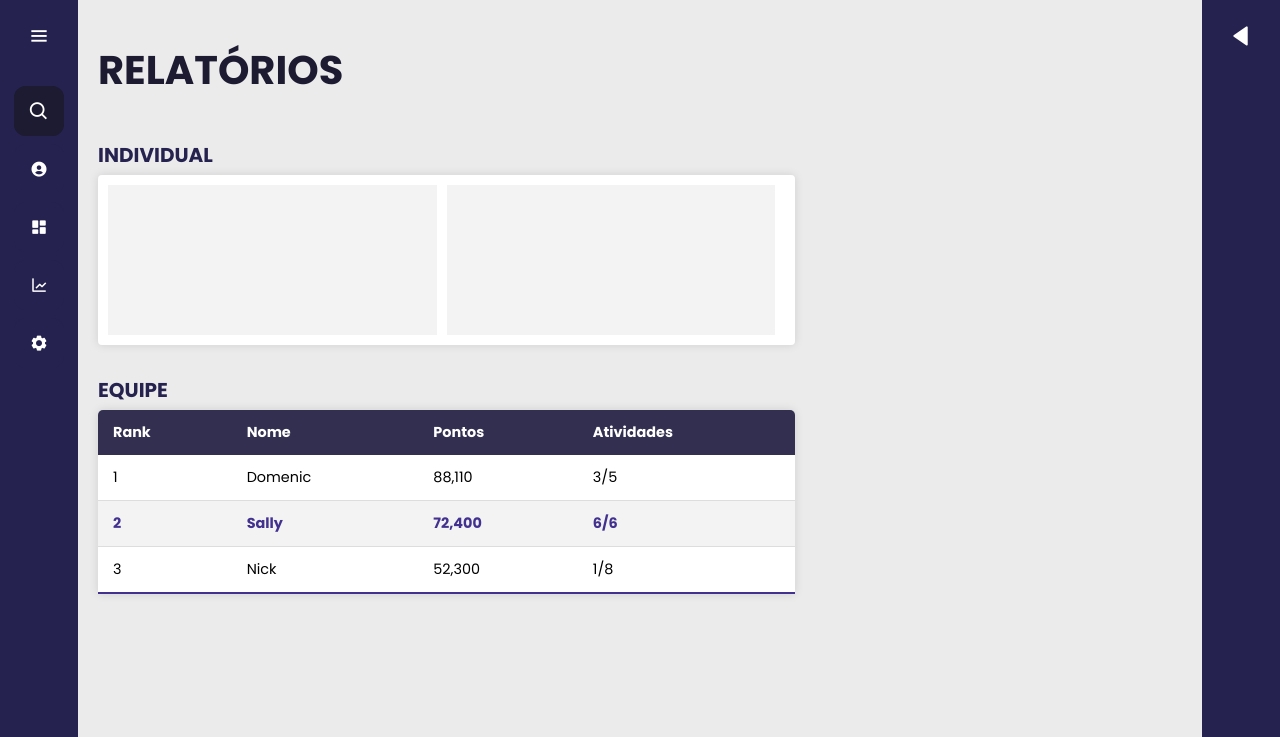
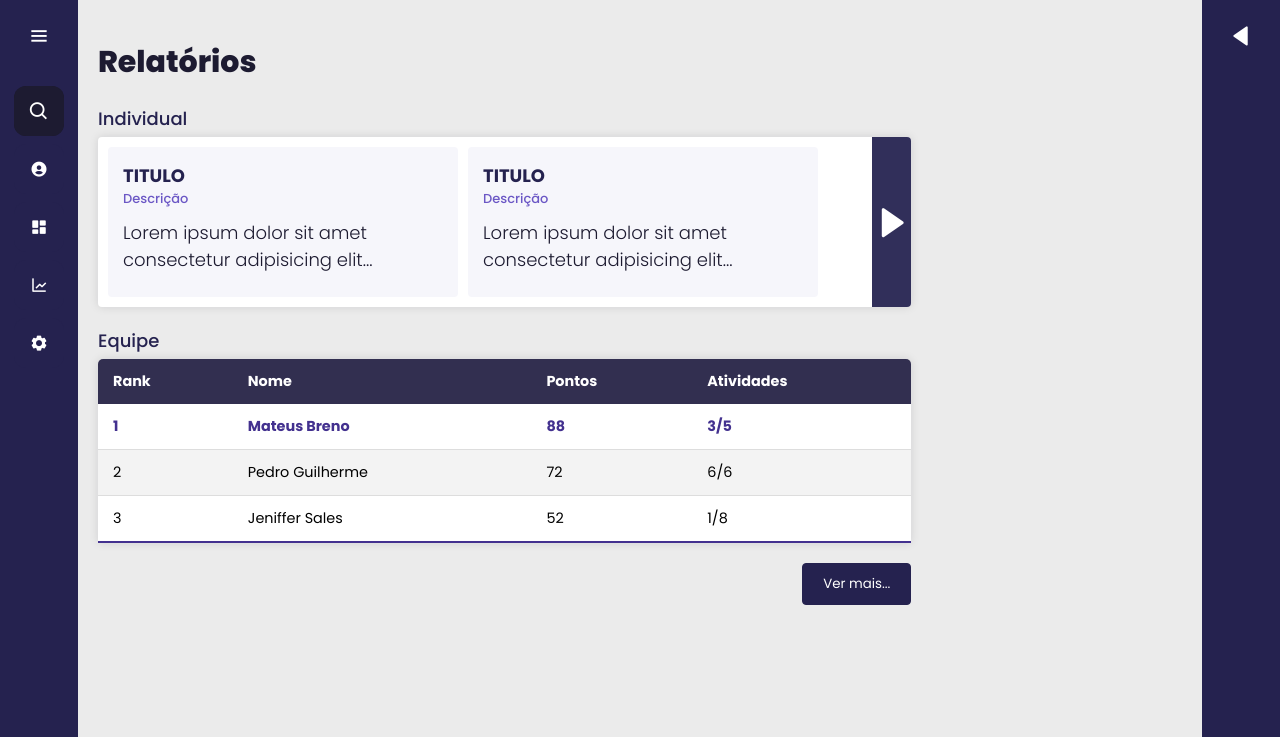
Before and after one commit to ItalloGomes/LynxCoder, a plain HTML site: page SiteInstitucional/relatorios.html in a window 1280 px wide. Shown: the top 737 px of the page. Drawn offline with nearby package versions, Linux system fonts and the light colour scheme.

Commit message:
adicionando cards nos relatorios

```diff
--- a/SiteInstitucional/assets/css/responsiveDashboard.css
+++ b/SiteInstitucional/assets/css/responsiveDashboard.css
@@ -300,14 +300,13 @@ _________________________________ */
 _________________________________ */
 
 .perfil{
-    width: 60%;
+    width: 65%;
     height: max-content;
     padding: 20px 20px 50px;
     background: #fff;
     display: flex;
     justify-content: flex-end;
     border-radius: 4px;
-    box-shadow: 0 0 10px #11101d1e;
 }
 
 .img_perfil{
@@ -347,25 +346,26 @@ _________________________________ */
 }
 
 .infos_add{
-    width: 35%;
-    height: max-content;
+    width: 30%;
     background: #fff;
-    text-align: center;
-    box-shadow: 0 0 10px #11101d1e;
     border-radius: 4px;
     padding: 15px;
 }
 
 .infos_add h1{
-    font-size: 25px;
+    font-weight: 700;
+    font-size: 21px;
+    margin-bottom: 25px;
+    text-align: center;
 }
 
-.infos_add p:first-of-type{
-    padding: 40px 0 15px;
+.infos_add .card_atvd p{
+    font-size: 15px;
+    font-weight: 500;
 }
 
-.infos_add p{
-    padding: 15px 0;
+.infos_add .card_atvd p:not(:first-of-type){
+    margin-top: 15px;
 }
 
 /* Relatórios
@@ -378,7 +378,7 @@ _________________________________ */
 }
 
 .report{
-    width: 60%;
+    width: 70%;
     height: max-content;
     padding: 10px;
     background: #fff;
@@ -386,42 +386,94 @@ _________________________________ */
     justify-content: start;
     border-radius: 4px;
     box-shadow: 0 0 10px #11101d1e;
+    position: relative;
 }
 
 .cards_rep{
     width: 350px;
     height: 150px;
+    padding: 15px;
     margin-right: 10px;
-    background: #f3f3f3;
+    background: #f6f6fb;
+    border-radius: 4px;
+    position: relative;
+}
+
+.cards_rep h2{
+    font-size: 18px;
+    font-weight: 700;
+    color: #25224F;
+    text-transform: uppercase;
+}
+
+.cards_rep p:first-of-type{
+    font-size: 13px;
+    font-weight: 500;
+    color: #6b57c5;
+}
+
+.cards_rep p:last-of-type{
+    font-size: 18px;
+    font-weight: 100;
+    margin-top: 10px;
+    color: #1d1b31;
+}
+
+.btn_prev{
+    left: 0;
+    opacity: 0;
+    border-radius: 4px 0 0 4px;
+}
+
+.btn_next{
+    right: 0;
+    border-radius: 0 4px 4px 0;
+}
+
+.btn_prev,
+.btn_next{
+    display: flex;
+    align-items: center;
+    padding: 2px;
+    position: absolute;
+    height: 100%;
+    margin-top: -10px;
+    /* top: 40%; */
+    color: #fff;
+    background-color: #312f5a;
+}
+
+.btn_prev i,
+.btn_next i{
+    font-size: 35px;
 }
 
 h1.title_rel{
     color: #1d1b31;
-    font-size: 40px;
-    padding: 20px 0 40px;
+    font-size: 30px;
+    padding: 20px 0 20px;
 }
 
-h1.title_rel,
-p.title_rel{
-    font-weight: bold;
-    text-transform: uppercase;
+h1.title_rel{
+    font-weight: 800;
 }
 
 p.title_rel{
+    font-weight: 500;
     color: #25224F;
-    font-size: 20px;
+    font-size: 18px;
     padding-bottom: 5px;
 }
 
 p.title_rel:last-of-type{
-    padding-top: 30px;
+    padding-top: 20px;
 }
 
 .content-table {
     border-collapse: collapse;
     font-size: 0.9em;
     min-width: 400px;
-    width: 60%;
+    width: 70%;
     border-radius: 5px 5px 0 0;
     overflow: hidden;
     box-shadow: 0 0 10px #11101d1e;
@@ -455,6 +507,28 @@ p.title_rel:last-of-type{
 .content-table tbody tr.active-row {
     font-weight: bold;
     color: #43318f;
+}
+
+.rel button{
+    max-width: 200px;
+    padding: 10px 20px;
+    background: #25224F;
+    color: #fff;
+    border-radius: 4px;
+    border: 1px solid #25224F;
+    cursor: pointer;
+    margin-top: 20px;
+    transition: background .5s ease, color .5s ease;
+}
+
+.rel button:hover{
+    background: #ebebeb;
+    color: #25224F;
+}
+
+.rel .align_btn{
+    width: 70%;
+    text-align: right;
 }
 
 .filter{
--- a/SiteInstitucional/relatorios.html
+++ b/SiteInstitucional/relatorios.html
@@ -38,11 +38,11 @@
             </li>
 
             <li>
-                <a href="desempenho.html">
+                <a href="dashboard.html">
                     <i class='bx bxs-dashboard'></i>
-                    <span class="links_name">Desempenho</span>
+                    <span class="links_name">Dashboard</span>
                 </a>
-                <span class="tooltip">Desempenho</span>
+                <span class="tooltip">Dashboard</span>
             </li>
 
             <li>
@@ -81,12 +81,21 @@
         <p class="title_rel">Individual</p>
         <div class="report" id="relInd">
             <div class="cards_rep">
+                <h2>Titulo</h2>
+                <p>Descrição</p>
 
+                <p>Lorem ipsum dolor sit amet consectetur adipisicing elit...</p>
             </div>
 
             <div class="cards_rep">
+                <h2>Titulo</h2>
+                <p>Descrição</p>
 
+                <p>Lorem ipsum dolor sit amet consectetur adipisicing elit...</p>
             </div>
+
+            <div class="btn_prev"><i class='bx bxs-left-arrow'></i></div>
+            <div class="btn_next"><i class='bx bxs-right-arrow'></i></div>
         </div>
 
         <p class="title_rel">Equipe</p>
@@ -100,28 +109,32 @@
                 </tr>
             </thead>
             <tbody>
-                <tr>
+                <tr class="active-row">
                     <td>1</td>
-                    <td>Domenic</td>
-                    <td>88,110</td>
+                    <td>Mateus Breno</td>
+                    <td>88</td>
                     <td>3/5</td>
                 </tr>
 
-                <tr class="active-row">
+                <tr>
                     <td>2</td>
-                    <td>Sally</td>
-                    <td>72,400</td>
+                    <td>Pedro Guilherme</td>
+                    <td>72</td>
                     <td>6/6</td>
                 </tr>
 
                 <tr>
                     <td>3</td>
-                    <td>Nick</td>
-                    <td>52,300</td>
+                    <td>Jeniffer Sales</td>
+                    <td>52</td>
                     <td>1/8</td>
                 </tr>
             </tbody>
         </table>
+
+        <div class="align_btn">
+            <button>Ver mais...</button>
+        </div>
     </section>
 
     <div class="filter">
```
Also changed, not shown: SiteInstitucional/dashboard.html (renamed from SiteInstitucional/desempenho.html, +3 -3 lines), SiteInstitucional/perfil.html (+8 -6 lines).
